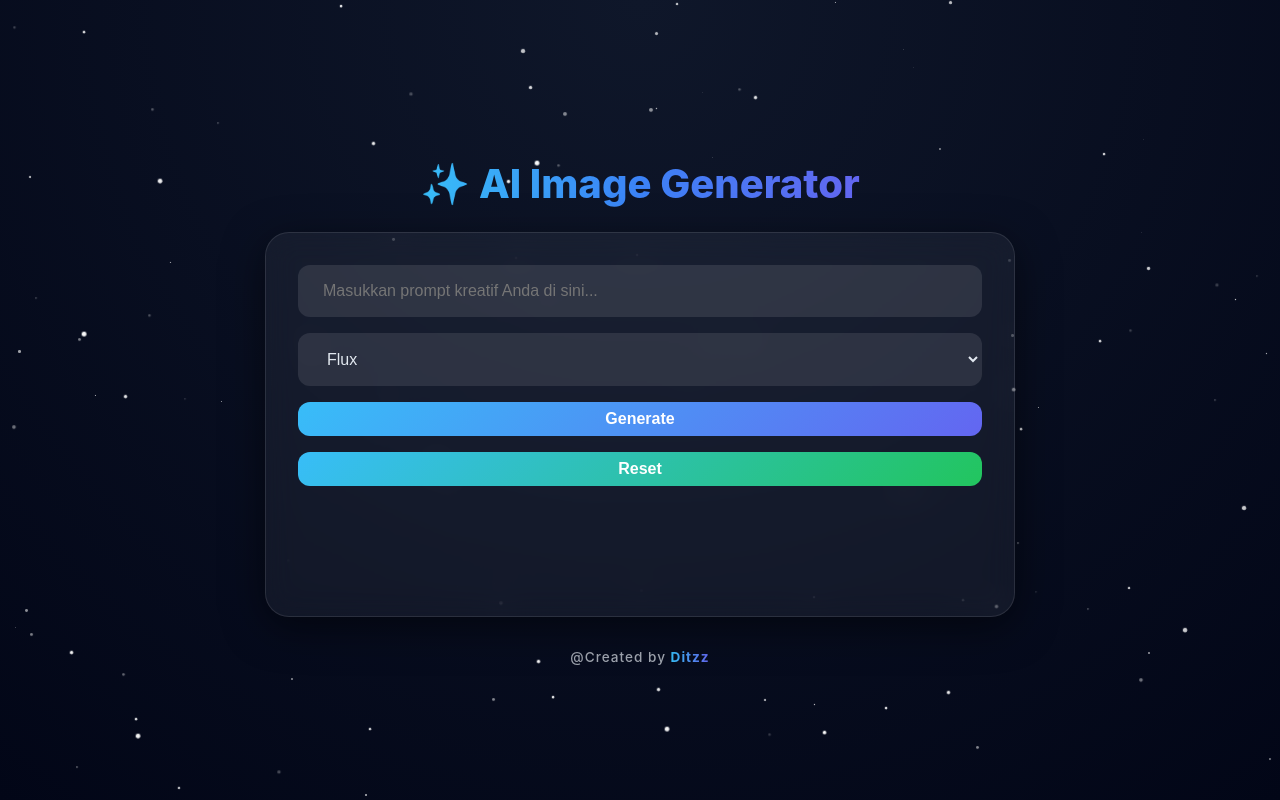
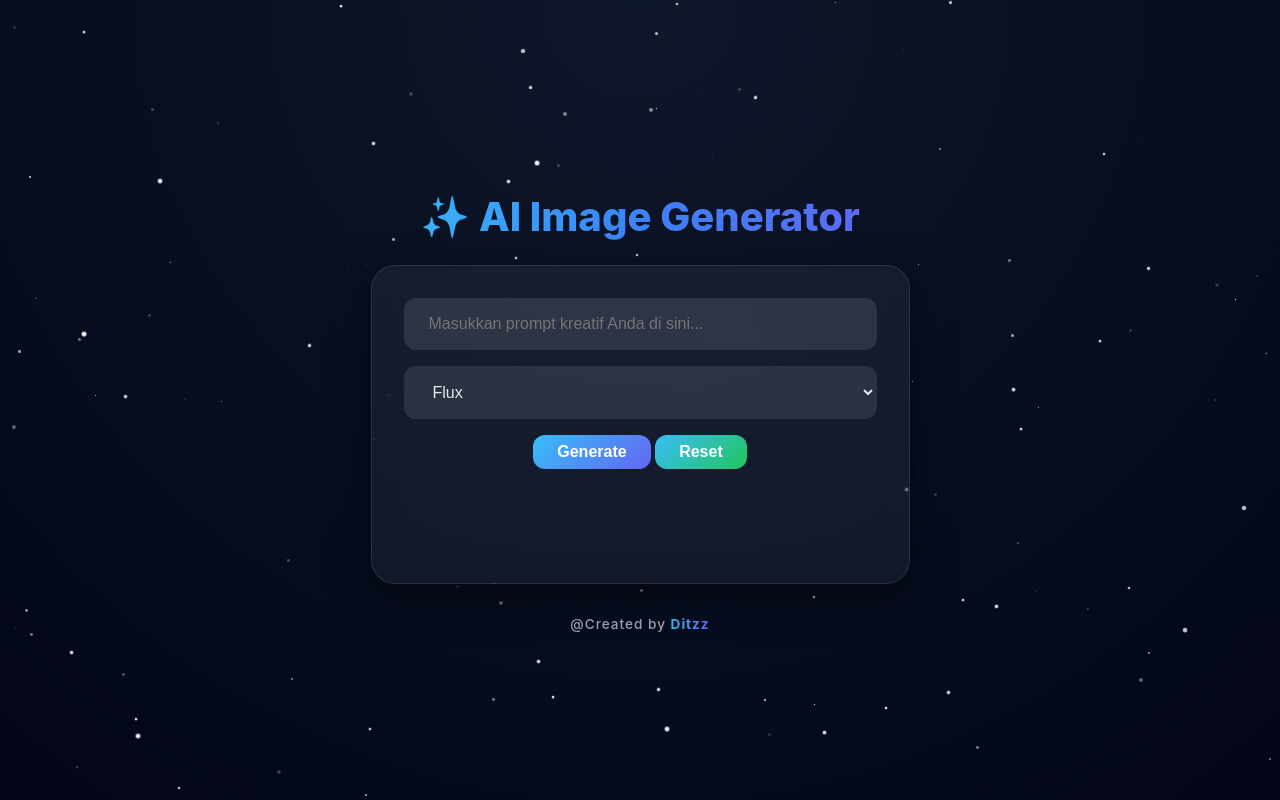
Before and after one commit to Smp-negeri-3-cicurug/ai.image.generator, a website: page public/index.html in a window 1280 px wide. Drawn offline with Linux system fonts and the light colour scheme.

Commit message:
Update index.html

```diff
--- a/public/index.html
+++ b/public/index.html
@@ -10,7 +10,7 @@
   <!-- Favicon -->
   <link rel="icon" type="image/png" href="https://files.catbox.moe/k1he1e.jpg" />
 
-  <!-- Open Graph Meta -->
+  <!-- Open Graph -->
   <meta property="og:title" content="✨ AI Image Generator" />
   <meta property="og:description" content="Coba buat gambar AI keren dengan Flux & MagicStudio 🚀" />
   <meta property="og:image" content="https://files.catbox.moe/k1he1e.jpg" />
@@ -28,30 +28,40 @@
 </head>
 <body>
   <!-- Stars Background -->
-  <div class="stars"></div>
+  <div class="stars" aria-hidden="true"></div>
 
+  <main role="main">
     <h1>✨ AI Image Generator</h1>
 
     <div class="card">
       <div class="input-group">
-      <input id="prompt" type="text" placeholder="Masukkan prompt kreatif Anda di sini..." />
+        <input
+          id="prompt"
+          type="text"
+          placeholder="Masukkan prompt kreatif Anda di sini..."
+          autocomplete="off"
+        />
         <select id="model">
           <option value="flux">Flux</option>
           <option value="magicstudio">MagicStudio</option>
         </select>
-      <button onclick="generate()" class="generate-btn">Generate</button>
-      <button onclick="resetForm()" class="reset-btn">Reset</button>
+      </div>
+
+      <div class="button-group">
+        <button id="generate-btn" class="generate-btn" type="button">Generate</button>
+        <button id="reset-btn" class="reset-btn" type="button">Reset</button>
       </div>
 
       <div id="result"></div>
     </div>
+  </main>
 
   <!-- Footer -->
   <footer>
     @Created by <span>Ditzz</span>
   </footer>
 
-  <!-- Script -->
+  <!-- Script eksternal -->
   <script src="script.js"></script>
 </body>
 </html>
```
Lines whose indentation alone changed are shown as unchanged.
